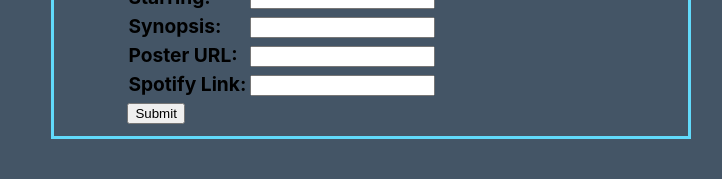
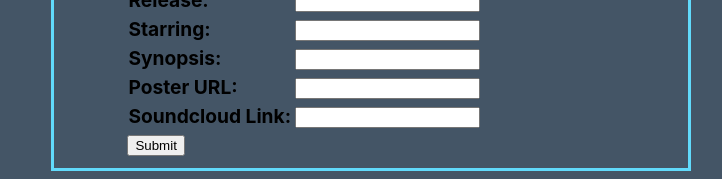
Before and after one commit to sscraig2015/Phase-2-Final-Project, a React (Create React App) app in the folder phase-2-final-project/: page /addNewMovie in a window 1280 px wide. Shown: the part 503-682 px from the top of the page, without its empty margins (269-991 px from the left). Built offline with nearby package versions, Linux system fonts and the light colour scheme; data requests are answered from the project's data file.

Commit message:
completed project

```diff
--- a/phase-2-final-project/db.json
+++ b/phase-2-final-project/db.json
@@ -86,6 +86,18 @@
       ],
       "poster": "https://m.media-amazon.com/images/M/MV5BMTEwNjg2MjM2ODFeQTJeQWpwZ15BbWU4MDQ1MDU5OTEx._V1_.jpg",
       "soundcloud": "https://soundcloud.com/user-948776417/young-frakenstein"
+    },
+    {
+      "id": 8,
+      "title": "An American Werewolf in London",
+      "synopsis": "David (David Naughton) and Jack (Griffin Dunne), two American college students, are backpacking through Britain when a large wolf attacks them. David survives with a bite, but Jack is brutally killed. As David heals in the hospital, he's plagued by violent nightmares of his mutilated friend, who warns David that he is becoming a werewolf. When David discovers the horrible truth, he contemplates committing suicide before the next full moon causes him to transform from man to murderous beast.",
+      "director": "John Landis",
+      "release": "August 21, 1981",
+      "starring": [
+        "David Naughton; Jenny Agutter; Griffin Dunne; John Woodvine"
+      ],
+      "poster": "https://m.media-amazon.com/images/M/MV5BZGNmYWQzMGEtNDlhMS00NzEwLTkzMDItMDQ4MjkyMzRkNjFiXkEyXkFqcGdeQXVyMTQxNzMzNDI@._V1_.jpg",
+      "soundcloud": "https://soundcloud.com/user-948776417/american-werewolf-in-london"
     }
   ]
 }
--- a/phase-2-final-project/src/App.css
+++ b/phase-2-final-project/src/App.css
@@ -62,6 +62,7 @@
   display: block;
   margin-left: auto;
   margin-right: auto;
+  margin-top: 2.5%;
   width: 250px;
   height: 250px;
   border-radius: 35px;
--- a/phase-2-final-project/src/App.js
+++ b/phase-2-final-project/src/App.js
@@ -31,7 +31,7 @@ function handleNewMovie(e){
     release: e.target.release.value,
     starring: [e.target.starring.value],
     poster: e.target.poster.value,
-    spotify: e.target.spotify.value,
+    soundcloud: e.target.soundcloud.value,
   }
 
   fetch("http://localhost:3000/movies", {
--- a/phase-2-final-project/src/NewMovieForm.js
+++ b/phase-2-final-project/src/NewMovieForm.js
@@ -33,8 +33,8 @@ function NewMovieForm({handleNewMovie}){
                         <td><input type="text" name="poster"/></td>
                     </tr>
                     <tr>
-                        <td>Spotify Link: </td>
-                        <td><input type="text" name="spotify"/></td>
+                        <td>Soundcloud Link: </td>
+                        <td><input type="text" name="soundcloud"/></td>
                     </tr>
                     <tr>
                         <input type="submit"/>
```
Also changed, not shown: 1 other file (tests, documents, lock files or other folders).
